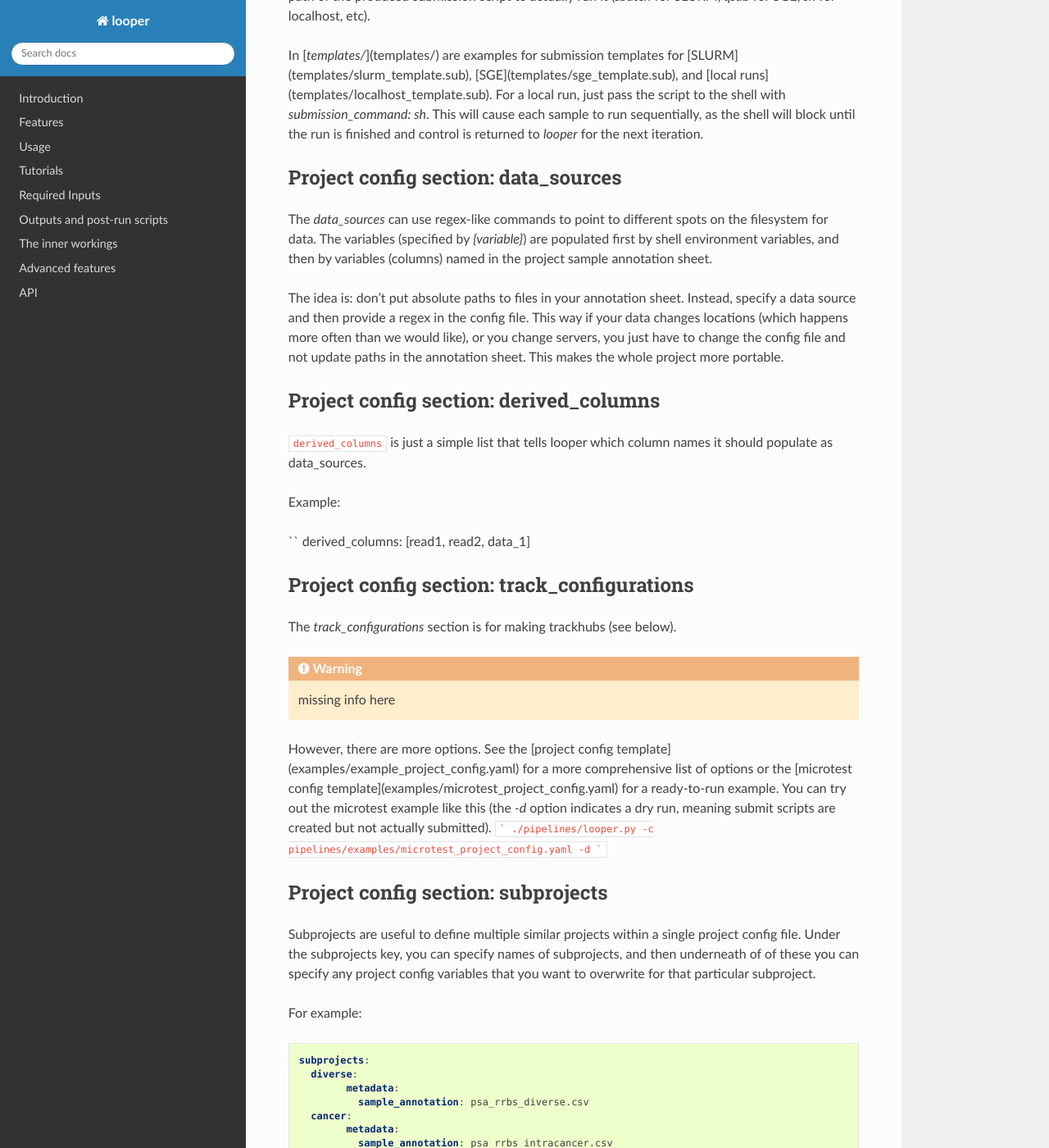
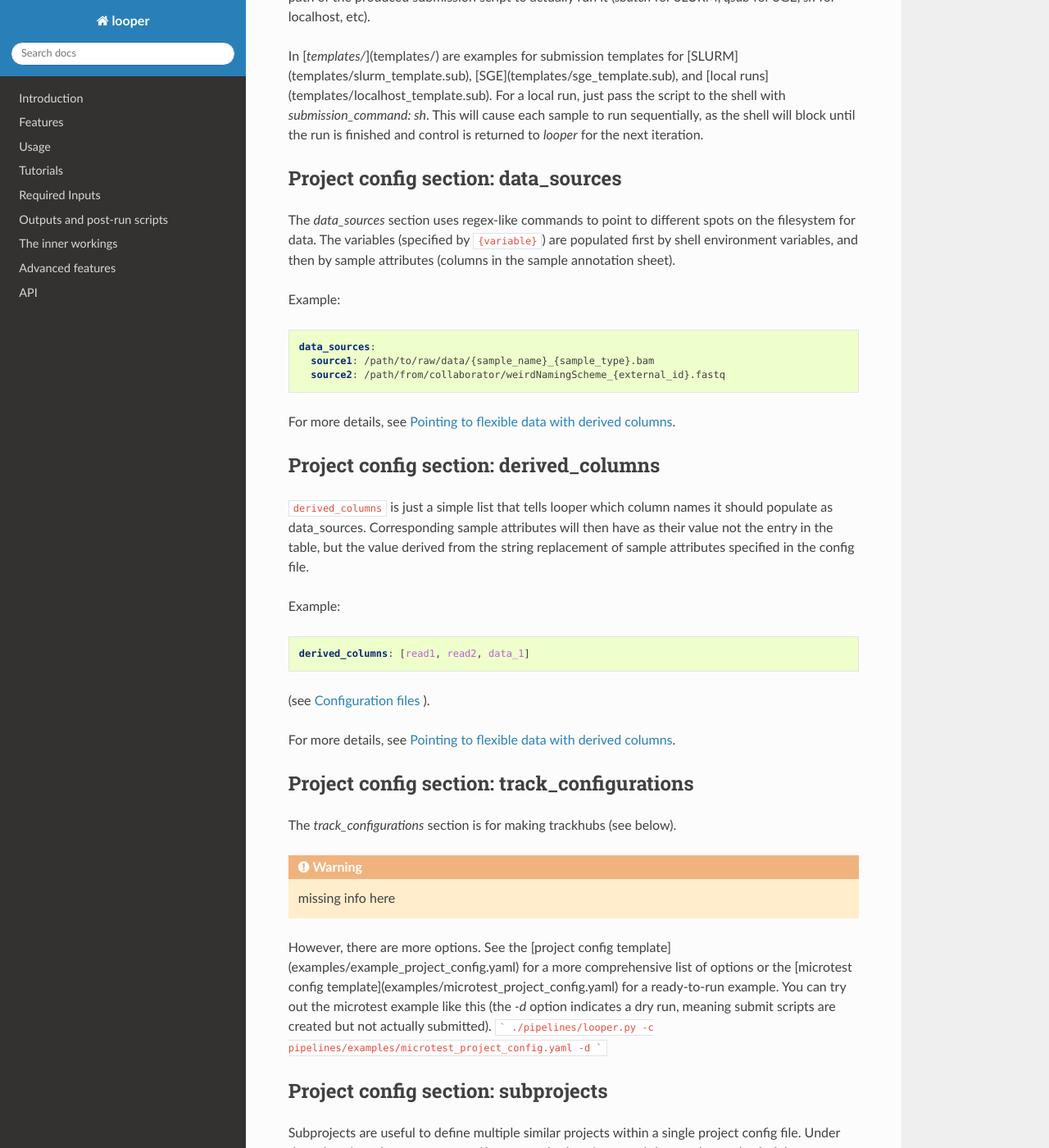
Before and after one commit to pepkit/peppy, a Sphinx documentation site: the page built from doc/source/project-config.rst, in a window 1280 px wide and 1400 px high, scrolled down 3469 px. Shown: the whole window at 82% size. Built offline with Sphinx 7.4.7 and the Read the Docs theme 2.0.0, drawn with Linux system fonts in a browser that asks for light colours.

Commit message:
Update derived column docs, See #10

```diff
--- a/doc/source/project-config.rst
+++ b/doc/source/project-config.rst
@@ -150,7 +150,7 @@ Example:
 	  submission_command: sbatch
 
 
-There are two sub-parameters in the compute section. First, `submission_template` is a (relative or absolute) path to the template submission script. This is a template with variables (encoded like `{VARIABLE}`), which will be populated independently for each sample as defined in `pipeline_inteface.yaml`. The one variable `{CODE}` is a reserved variable that refers to the actual python command that will run the pipeline. Otherwise, you can use any variables you define in your `pipeline_interface.yaml`.
+There are two sub-parameters in the compute section. First, `submission_template` is a (relative or absolute) path to the template submission script. This is a template with variables (encoded like `{VARIABLE}`), which will be populated independently for each sample as defined in `pipeline_inteface.yaml`. The one variable ``{CODE}`` is a reserved variable that refers to the actual python command that will run the pipeline. Otherwise, you can use any variables you define in your `pipeline_interface.yaml`.
 
 Second, the `submission_command` is the command-line command that `looper` will prepend to the path of the produced submission script to actually run it (`sbatch` for SLURM, `qsub` for SGE, `sh` for localhost, etc).
 
@@ -160,18 +160,31 @@ In [`templates/`](templates/) are examples for submission templates for [SLURM](
 Project config section: data_sources
 """""""""""""""""""""""""""""""""""""""""""
 
-The `data_sources` can use regex-like commands to point to different spots on the filesystem for data. The variables (specified by `{variable}`) are populated first by shell environment variables, and then by variables (columns) named in the project sample annotation sheet.
+The `data_sources` section uses regex-like commands to point to different spots on the filesystem for data. The variables (specified by ``{variable}``) are populated first by shell environment variables, and then by sample attributes (columns in the sample annotation sheet).
 
-The idea is: don't put absolute paths to files in your annotation sheet. Instead, specify a data source and then provide a regex in the config file. This way if your data changes locations (which happens more often than we would like), or you change servers, you just have to change the config file and not update paths in the annotation sheet. This makes the whole project more portable.
+Example:
+
+.. code-block:: yaml
+
+  data_sources:
+    source1: /path/to/raw/data/{sample_name}_{sample_type}.bam
+    source2: /path/from/collaborator/weirdNamingScheme_{external_id}.fastq
+
+For more details, see :ref:`advanced-derived-columns`.
 
 Project config section: derived_columns
 """""""""""""""""""""""""""""""""""""""""""
-``derived_columns`` is just a simple list that tells looper which column names it should populate as data_sources.
+``derived_columns`` is just a simple list that tells looper which column names it should populate as data_sources. Corresponding sample attributes will then have as their value not the entry in the table, but the value derived from the string replacement of sample attributes specified in the config file.
 
 Example:
 
-``
-derived_columns: [read1, read2, data_1]
+.. code-block:: yaml
+
+  derived_columns: [read1, read2, data_1]
+
+(see :doc:`config-files` ).
+
+For more details, see :ref:`advanced-derived-columns`.
 
 
 Project config section: track_configurations
```
Also changed, not shown: doc/source/advanced.rst (+58 -7 lines), doc/source/sample-annotation-sheet.rst (+5 -21 lines).
